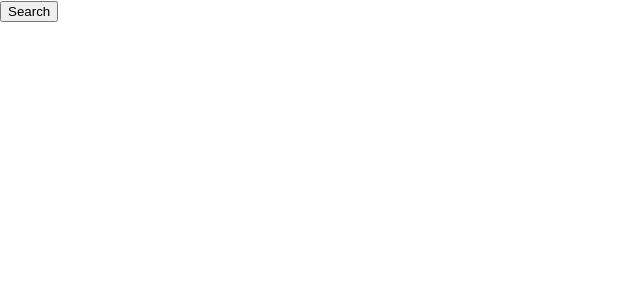
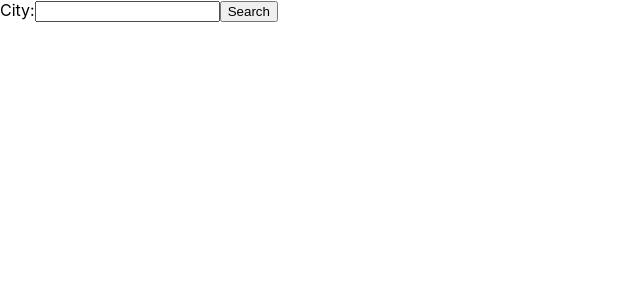
Before and after one commit to viktorija8902/restaurantSearch, a React (Create React App) app: page / in a window 1280 px wide. Shown: the top 300 px of the page, without its empty margins (0-640 px from the left). Built offline with nearby package versions, Linux system fonts and the light colour scheme.

Commit message:
Move search to another component, implement 'not found'

```diff
--- /dev/null
+++ b/src/restaurantSearch/SearchBox.js
@@ -0,0 +1,43 @@
+import React, { useState } from "react";
+import PropTypes from "prop-types";
+import { connect } from "react-redux";
+
+import { searchForRestaurants } from "./actions";
+
+const SearchBox = ({ onSearchClick }) => {
+  const [city, setCity] = useState("");
+
+  function handleCityChange(e) {
+    const city = e.target.value;
+    setCity(city);
+  }
+
+  function handleSubmit(e) {
+    onSearchClick({ city });
+    e.preventDefault();
+  }
+
+  return (
+    <form onSubmit={handleSubmit}>
+      <label>
+        City:
+        <input type="text" value={city} onChange={handleCityChange} />
+      </label>
+      <input type="submit" value="Search" />
+    </form>
+  );
+};
+
+SearchBox.propTypes = {
+  onSearchClick: PropTypes.func.isRequired,
+};
+
+const mapDispatchToProps = (dispatch) => {
+  return {
+    onSearchClick: (params) => {
+      dispatch(searchForRestaurants(params));
+    },
+  };
+};
+
+export default connect(null, mapDispatchToProps)(SearchBox);
--- a/src/restaurantSearch/index.js
+++ b/src/restaurantSearch/index.js
@@ -1,48 +1,45 @@
-import React from "react";
+import React, { Fragment } from "react";
 import PropTypes from "prop-types";
 import { connect } from "react-redux";
 
-import { searchForRestaurants } from "./actions";
 import ListItem from "./ListItem";
 import Loading from "./Loading";
+import SearchBox from "./SearchBox";
 
-const RestaurantSearchPage = ({ loading, restaurants, onSearchClick }) => {
+const RestaurantSearchPage = ({ loading, restaurants, message }) => {
   const restaurantsList = restaurants.map((item) => (
     <ListItem key={item.id} {...item} />
   ));
   if (loading) {
-    return <Loading />;
+    return (
+      <Fragment>
+        <SearchBox />
+        <Loading />
+      </Fragment>
+    );
   }
   return (
-    <div>
-      <button onClick={onSearchClick}>Search</button>
+    <Fragment>
+      <SearchBox />
+      <p>{message}</p>
       <div>{restaurantsList}</div>
-    </div>
+    </Fragment>
   );
 };
 
 RestaurantSearchPage.propTypes = {
   restaurants: PropTypes.array.isRequired,
-  onSearchClick: PropTypes.func.isRequired,
   loading: PropTypes.bool.isRequired,
+  message: PropTypes.string.isRequired,
 };
 
 const mapStateToProps = (state) => {
+  const search = state.restaurantSearch;
   return {
-    restaurants: state.restaurantSearch.restaurants,
-    loading: state.restaurantSearch.loading,
+    restaurants: search.restaurants,
+    loading: search.loading,
+    message: search.message,
   };
 };
 
-const mapDispatchToProps = (dispatch) => {
-  return {
-    onSearchClick: (params) => {
-      dispatch(searchForRestaurants(params));
-    },
-  };
-};
-
-export default connect(
-  mapStateToProps,
-  mapDispatchToProps
-)(RestaurantSearchPage);
+export default connect(mapStateToProps)(RestaurantSearchPage);
--- a/src/restaurantSearch/reducer.js
+++ b/src/restaurantSearch/reducer.js
@@ -1,6 +1,7 @@
 const initialState = {
   restaurants: [],
   error: false,
+  message: "",
   loading: false,
 };
 
@@ -9,7 +10,8 @@ const restaurantSearch = (state = initialState, action) => {
     case "LOADING":
       return { ...state, loading: action.loading };
     case "RESTAURANTS_RETURNED":
-      return { ...state, restaurants: action.restaurants };
+      const { restaurants, message } = action;
+      return { ...state, restaurants, message, error: false };
     default:
       return state;
   }
--- a/src/restaurantSearch/sagas.js
+++ b/src/restaurantSearch/sagas.js
@@ -1,19 +1,22 @@
 import { call, put, takeLatest } from "redux-saga/effects";
 import { getRestaurants } from "./restaurantsApi";
 
-function* fetchRestaurants(params) {
+function* fetchRestaurants({ type, params }) {
   try {
     yield put({ type: "LOADING", loading: true });
-    const city = params.city || "San Francisco";
-    const response = yield call(getRestaurants, city);
+    const response = yield call(getRestaurants, params.city);
     yield put({
       type: "RESTAURANTS_RETURNED",
       restaurants: response.restaurants,
+      message: response.restaurants.length ? "" : "No restaurants found.",
     });
     yield put({ type: "LOADING", loading: false });
   } catch (e) {
-    //TODO make error messages user friendly
-    yield put({ type: "GET_RESTAURANTS_FAILED", message: e.message });
+    console.error(e.message);
+    yield put({
+      type: "GET_RESTAURANTS_FAILED",
+      message: "Unexpected error. Try again later.",
+    });
   }
 }
 
```
